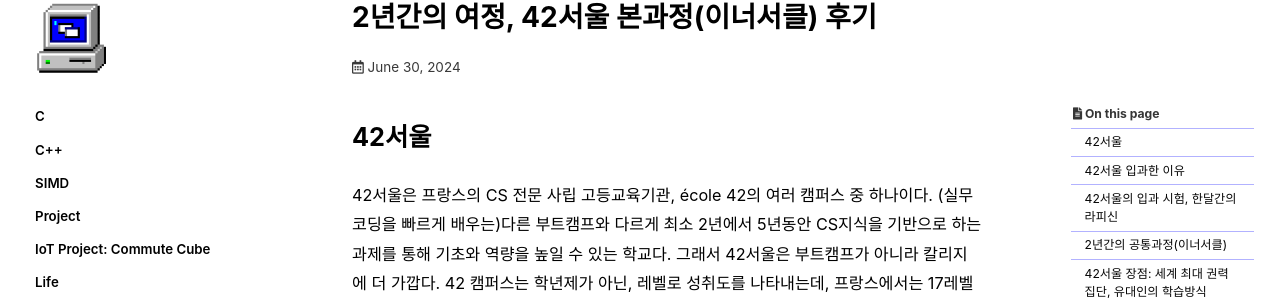
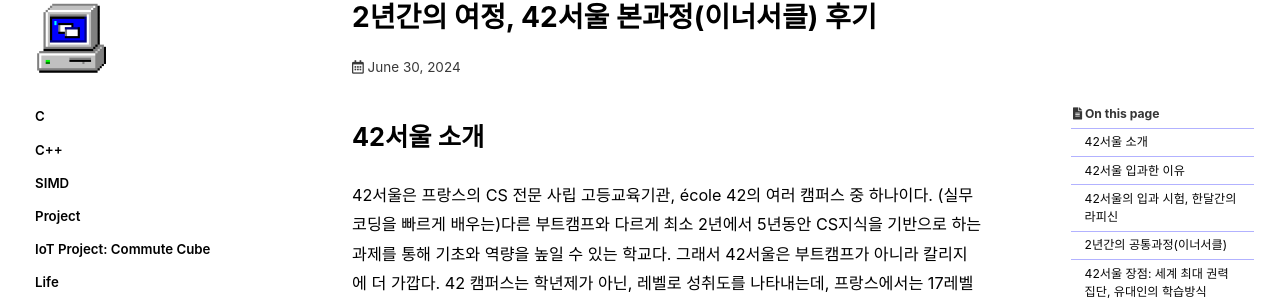
Before and after one commit to jeekpark/jeekpark.github.io, a Jekyll site: the page built from _posts/2024-07-10-life-42-seoul-review-0000.md, in a window 1280 px wide and 900 px high. Shown: the part 130-432 px from the top of the window. Built offline with Jekyll 4.4.1, drawn with Linux system fonts in a browser that asks for light colours; cached includes are drawn as plain includes; some web fonts are replaced; comment, search, counter and statistics services are not loaded.

Commit message:
Update: 2024-07-13

```diff
--- a/_posts/2024-07-10-life-42-seoul-review-0000.md
+++ b/_posts/2024-07-10-life-42-seoul-review-0000.md
@@ -1,6 +1,6 @@
 ---
 title: "2년간의 여정, 42서울 본과정(이너서클) 후기"
-excerpt: "여정은 계속됩니다."
+excerpt: "여정은 계속됩니다"
 
 categories:
   - Life
@@ -16,7 +16,7 @@ date: 2024-06-30
 last_modified_at: 2024-06-30
 ---
 
-# 42서울
+# 42서울 소개
 
 42서울은 프랑스의 CS 전문 사립 고등교육기관, école 42의 여러 캠퍼스 중 하나이다. (실무 코딩을 빠르게 배우는)다른 부트캠프와 다르게 최소 2년에서 5년동안 CS지식을 기반으로 하는 과제를 통해 기초와 역량을 높일 수 있는 학교다. 그래서 42서울은 부트캠프가 아니라 칼리지에 더 가깝다. 42 캠퍼스는 학년제가 아닌, 레벨로 성취도를 나타내는데, 프랑스에서는 17레벨 정도를 넘으면 RNCP 자격이 주어지고, 이를 학사 레벨로 취급한다.
 
```
